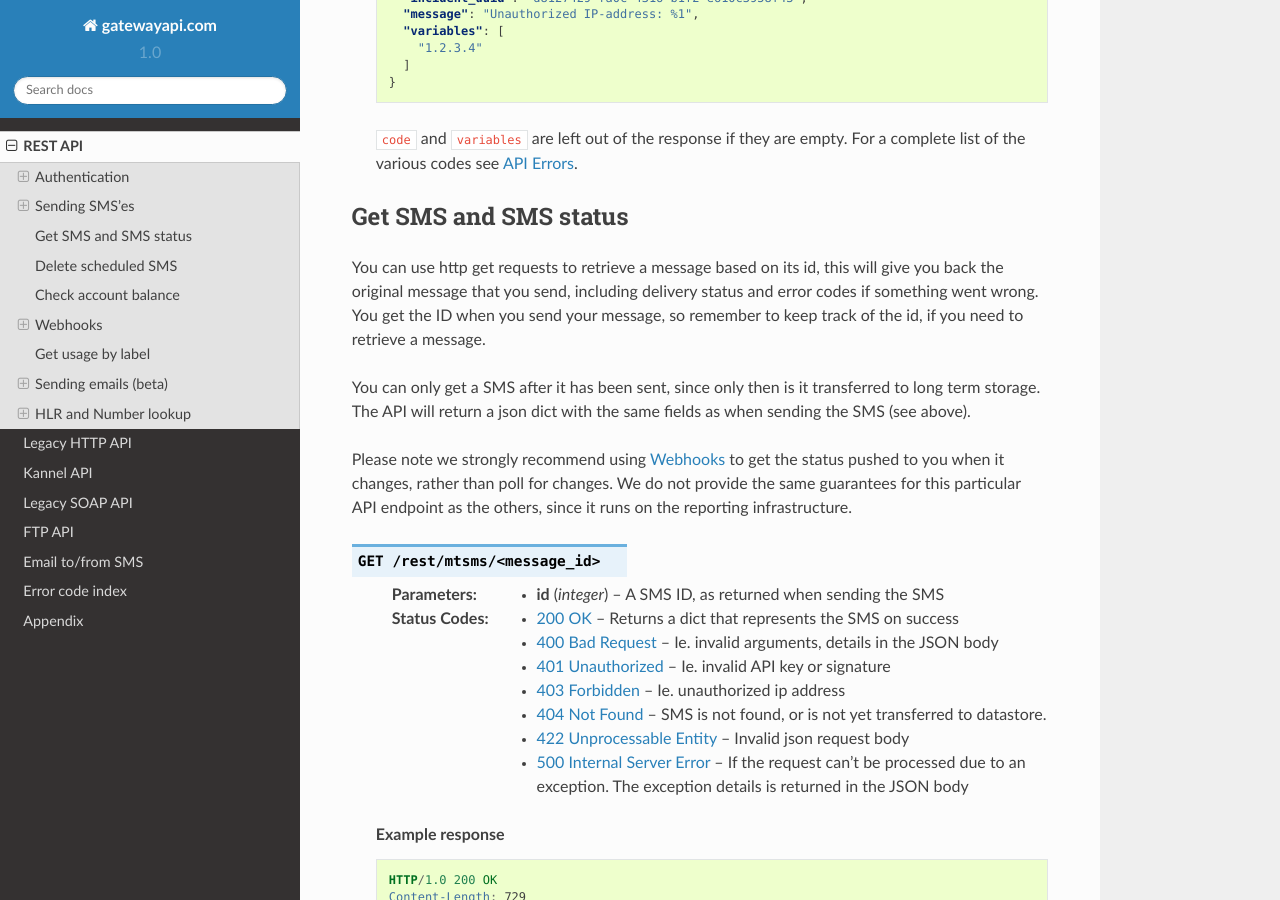
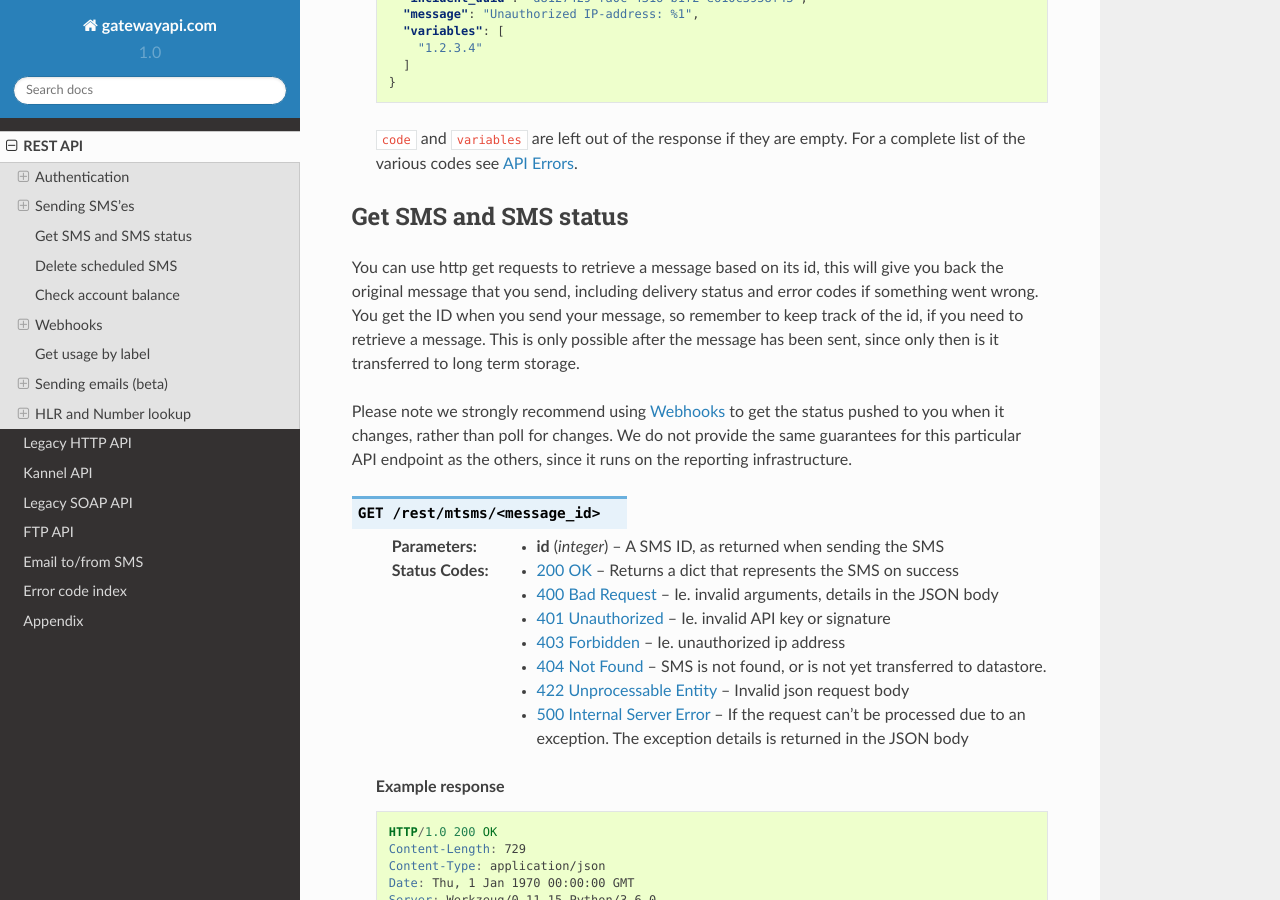
Before and after one commit to onlinecity/gatewayapi-docs, a Sphinx documentation site: the page built from docs/rest.rst, in a window 1280 px wide and 900 px high, scrolled down 14047 px. Built offline with Sphinx 7.4.7 and the Read the Docs theme 2.0.0, drawn with Linux system fonts in a browser that asks for light colours.

Commit message:
Rewrite long term storage info.

```diff
--- a/docs/rest.rst
+++ b/docs/rest.rst
@@ -724,11 +724,9 @@
 You can use http get requests to retrieve a message based on its id, this will
 give you back the original message that you send, including delivery status and
 error codes if something went wrong. You get the ID when you send your message,
-so remember to keep track of the id, if you need to retrieve a message.
-
-You can only get a SMS after it has been sent, since only then is it
-transferred to long term storage. The API will return a json dict with the
-same fields as when sending the SMS (see above).
+so remember to keep track of the id, if you need to retrieve a message. This is
+only possible after the message has been sent, since only then is it
+transferred to long term storage.
 
 Please note we strongly recommend using `Webhooks`_ to get the status pushed to
 you when it changes, rather than poll for changes. We do not provide the same
```
